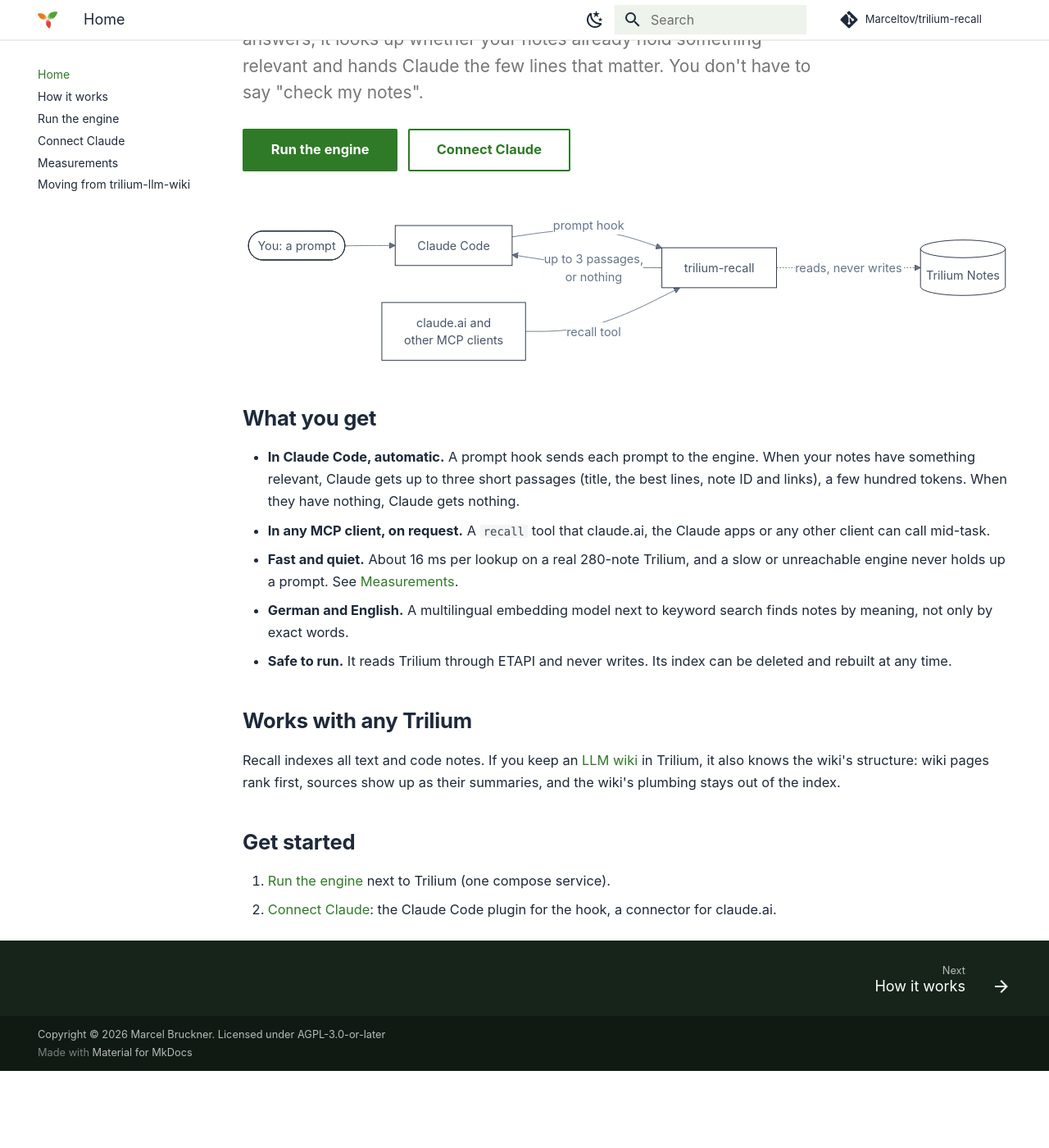
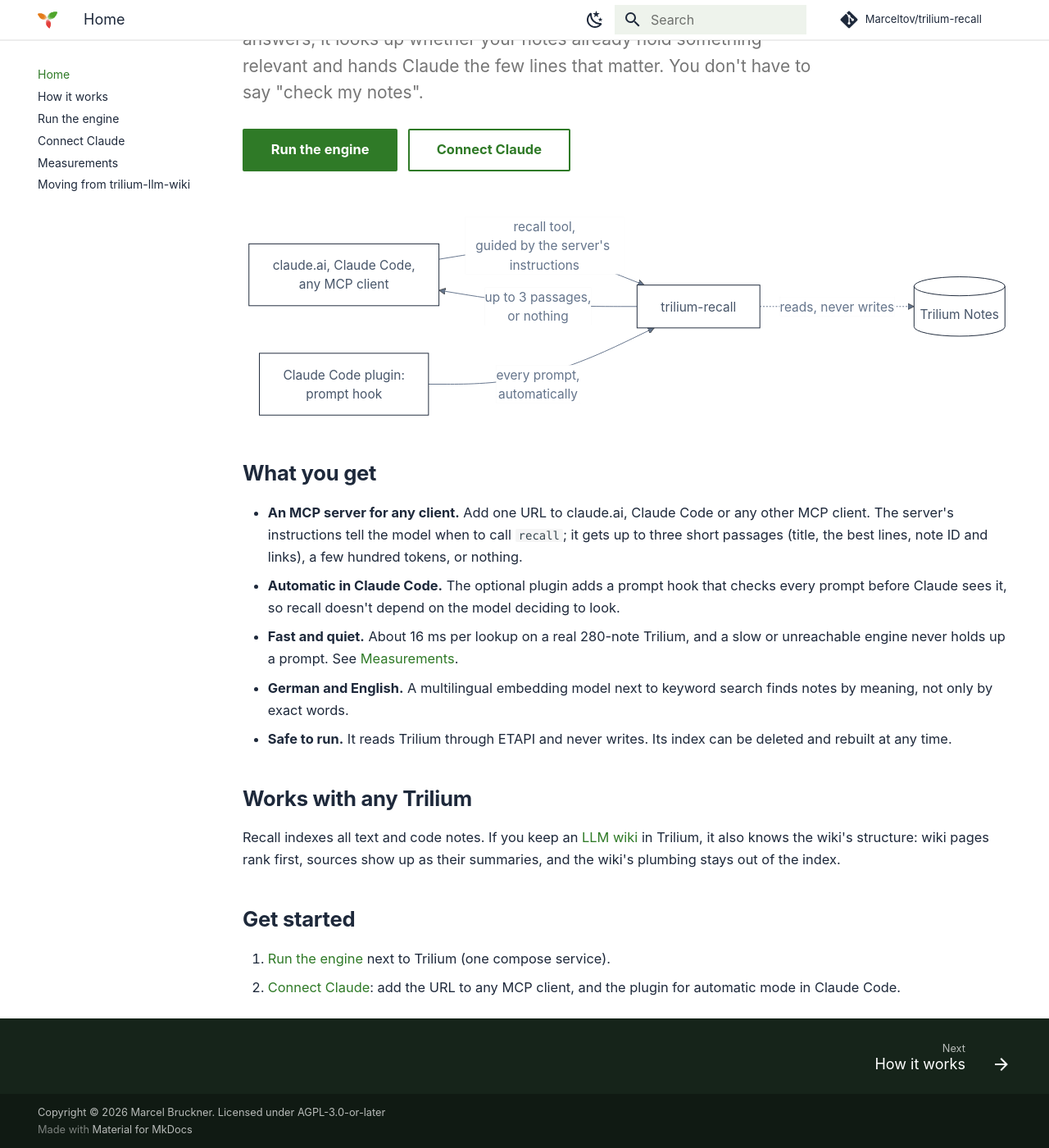
Before and after one commit to Marceltov/trilium-recall, an MkDocs documentation site: the page built from docs/index.md, in a window 1280 px wide and 1400 px high, scrolled down 275 px. Shown: the whole window at 82% size. Built offline with MkDocs 1.6.1 and Material for MkDocs 9.7.7, drawn with Linux system fonts in a browser that asks for light colours; some web fonts are replaced; comment, search, counter and statistics services are not loaded; before the commit the page ends 1581 px from its top, so only the background shows below that.

Commit message:
MCP instructions; MCP-first docs; charts for the measurements (v0.6.0)
- RECALL_INSTRUCTIONS: sent on connect (a sensible default says when to call
  recall), so the MCP server alone is a complete setup in any client.
- Docs lead with the MCP server; the plugin is the automatic mode for Claude Code.
- Measurements: headline numbers, Mermaid charts (hit@3 vs Trilium search,
  outcomes per question, latency), tables collapsed underneath.

Co-Authored-By: Claude Opus 5.5 <noreply@anthropic.com>
Claude-Session: https://claude.ai/code/session_01CDeSKjKU8KLZNeARSi8BUQ

````diff
--- a/docs/index.md
+++ b/docs/index.md
@@ -15,17 +15,16 @@ hide:
 
 ```mermaid
 flowchart LR
-    you(["You: a prompt"]) --> cc["Claude Code"]
-    cc -- "prompt hook" --> engine["trilium-recall"]
-    engine -- "up to 3 passages,<br/>or nothing" --> cc
+    clients["claude.ai, Claude Code,<br/>any MCP client"] -- "recall tool,<br/>guided by the server's instructions" --> engine["trilium-recall"]
+    hook["Claude Code plugin:<br/>prompt hook"] -- "every prompt,<br/>automatically" --> engine
+    engine -- "up to 3 passages,<br/>or nothing" --> clients
     engine -. "reads, never writes" .-> trilium[("Trilium Notes")]
-    other["claude.ai and<br/>other MCP clients"] -- "recall tool" --> engine
 ```
 
 ## What you get
 
-- **In Claude Code, automatic.** A prompt hook sends each prompt to the engine. When your notes have something relevant, Claude gets up to three short passages (title, the best lines, note ID and links), a few hundred tokens. When they have nothing, Claude gets nothing.
-- **In any MCP client, on request.** A `recall` tool that claude.ai, the Claude apps or any other client can call mid-task.
+- **An MCP server for any client.** Add one URL to claude.ai, Claude Code or any other MCP client. The server's instructions tell the model when to call `recall`; it gets up to three short passages (title, the best lines, note ID and links), a few hundred tokens, or nothing.
+- **Automatic in Claude Code.** The optional plugin adds a prompt hook that checks every prompt before Claude sees it, so recall doesn't depend on the model deciding to look.
 - **Fast and quiet.** About 16 ms per lookup on a real 280-note Trilium, and a slow or unreachable engine never holds up a prompt. See [Measurements](measurements.md).
 - **German and English.** A multilingual embedding model next to keyword search finds notes by meaning, not only by exact words.
 - **Safe to run.** It reads Trilium through ETAPI and never writes. Its index can be deleted and rebuilt at any time.
@@ -37,4 +36,4 @@ Recall indexes all text and code notes. If you keep an [LLM wiki](https://triliu
 ## Get started
 
 1. [Run the engine](install.md) next to Trilium (one compose service).
-2. [Connect Claude](connect.md): the Claude Code plugin for the hook, a connector for claude.ai.
+2. [Connect Claude](connect.md): add the URL to any MCP client, and the plugin for automatic mode in Claude Code.
--- a/docs/stylesheets/extra.css
+++ b/docs/stylesheets/extra.css
@@ -200,3 +200,33 @@
   --md-mermaid-sequence-note-fg-color: #f6d3ae;
   --md-mermaid-sequence-number-fg-color: #10200c;
 }
+
+/* Headline numbers (Measurements) */
+.tm-kpis {
+  display: grid;
+  grid-template-columns: repeat(auto-fit, minmax(11rem, 1fr));
+  gap: 0.8rem;
+  margin: 1rem 0 1.5rem;
+}
+.tm-kpi {
+  display: flex;
+  flex-direction: column;
+  gap: 0.2rem;
+  padding: 0.9rem 1rem;
+  border: 1px solid var(--md-default-fg-color--lightest);
+  border-radius: 0.4rem;
+}
+.md-typeset .tm-kpi__value {
+  font-size: 2rem;
+  font-weight: 700;
+  line-height: 1.1;
+  color: var(--md-default-fg-color);
+  font-variant-numeric: tabular-nums;
+}
+.tm-kpi__label {
+  color: var(--md-default-fg-color--light);
+}
+.tm-kpi__note {
+  font-size: 0.7rem;
+  color: var(--md-default-fg-color--lighter);
+}
````
Also changed, not shown: README.md (+3 -3 lines), docs/connect.md (+48 -35 lines), docs/how-it-works.md (+1 -1 lines), docs/install.md (+2 -1 lines), docs/measurements.md (+104 -35 lines), 5 other files.
